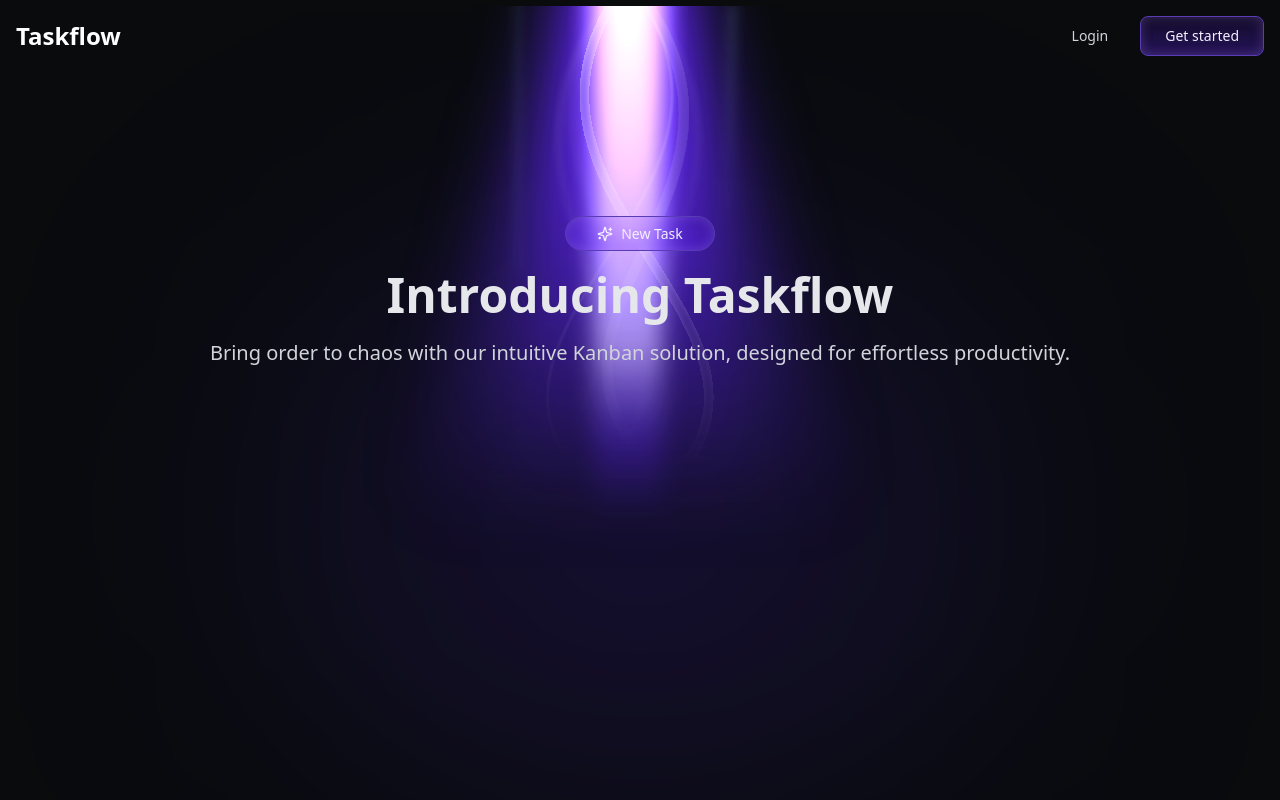
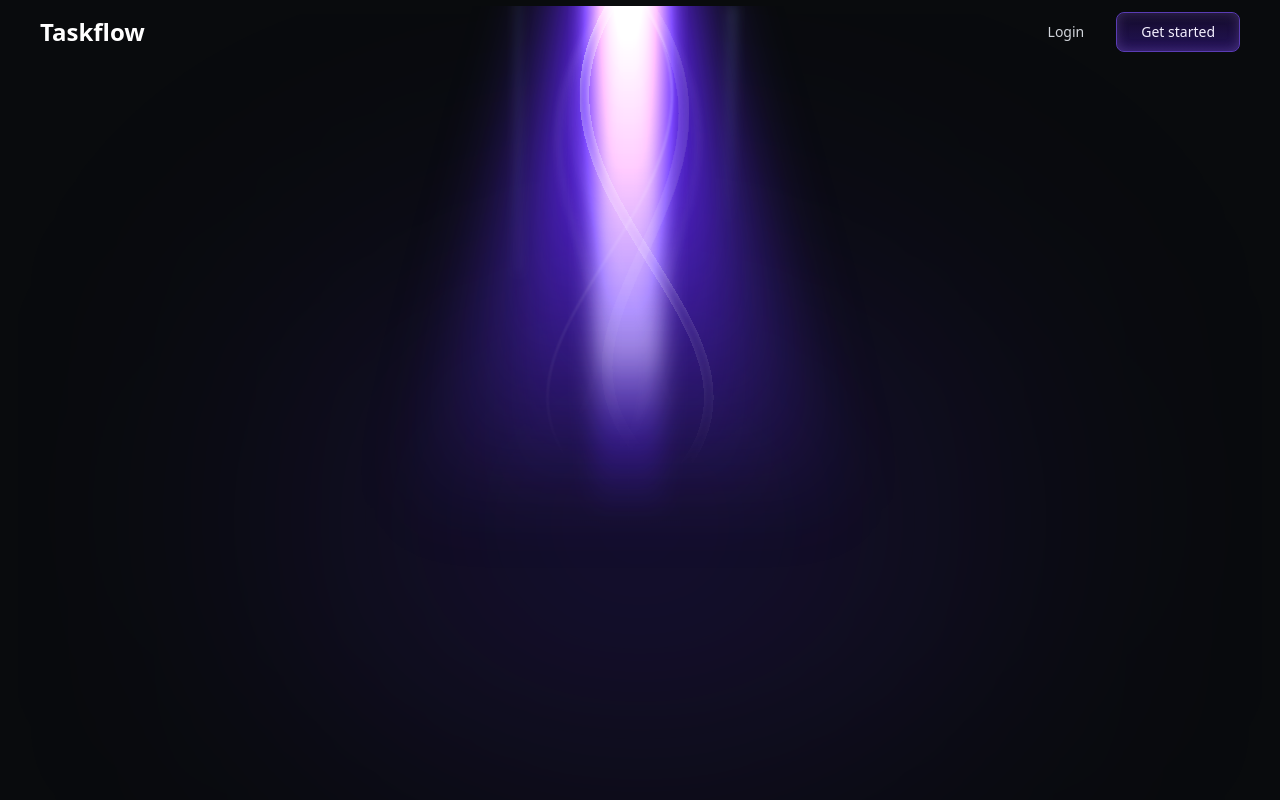
Before and after one commit to vaishnavip27/kanban, a React (Vite) app: page / in a window 1280 px wide. Built offline with nearby package versions, Linux system fonts and the light colour scheme; a web font is replaced by a local one.

Commit message:
landing page

```diff
--- a/src/components/LandingNav.tsx
+++ b/src/components/LandingNav.tsx
@@ -6,7 +6,7 @@ const LandingNav = () => {
   const navigate = useNavigate();
 
   return (
-    <nav className="flex items-center justify-between p-4 w-full max-w-7xl mx-auto">
+    <nav className="flex items-center justify-between w-full mx-auto px-10 py-3 ">
       <div className="flex items-center">
         <Link to="/" className="font-bold text-2xl text-white">
           Taskflow
--- a/src/pages/LandingPage.tsx
+++ b/src/pages/LandingPage.tsx
@@ -1,6 +1,5 @@
   import LandingNav from "@/components/LandingNav";
-  import { Button } from "@/components/ui/button";
-  import { Sparkles } from 'lucide-react';
+
 
   const LandingPage = () => {
 
@@ -12,16 +11,6 @@
       {/* Content Overlays */}
       <div className="flex flex-col items-center relative justify-center z-10">
         <LandingNav/>
-          <div className="mt-36 flex flex-col items-center justify-center">
-          <Button className="custom-get-started-button" style={{borderRadius:'28px', height:"35px", marginBottom:"20px", width:"150px"}}>
-              <Sparkles className="h-8 w-8"/>
-              <span>New Task</span>
-          </Button>
-          <h1 className="text-gray-200 text-5xl font-extrabold mb-1 ">Introducing Taskflow</h1>
-          <p className="text-gray-300 mt-4 text-xl">
-          Bring order to chaos with our intuitive Kanban solution, designed for effortless productivity.
-          </p>
-          </div>
       </div>
       </div>
 
```
